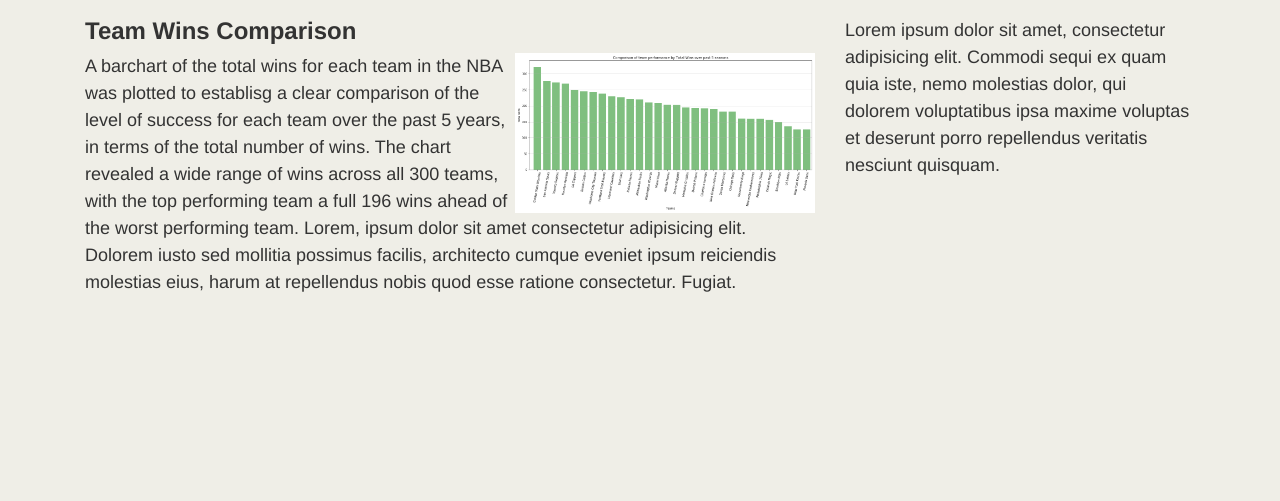
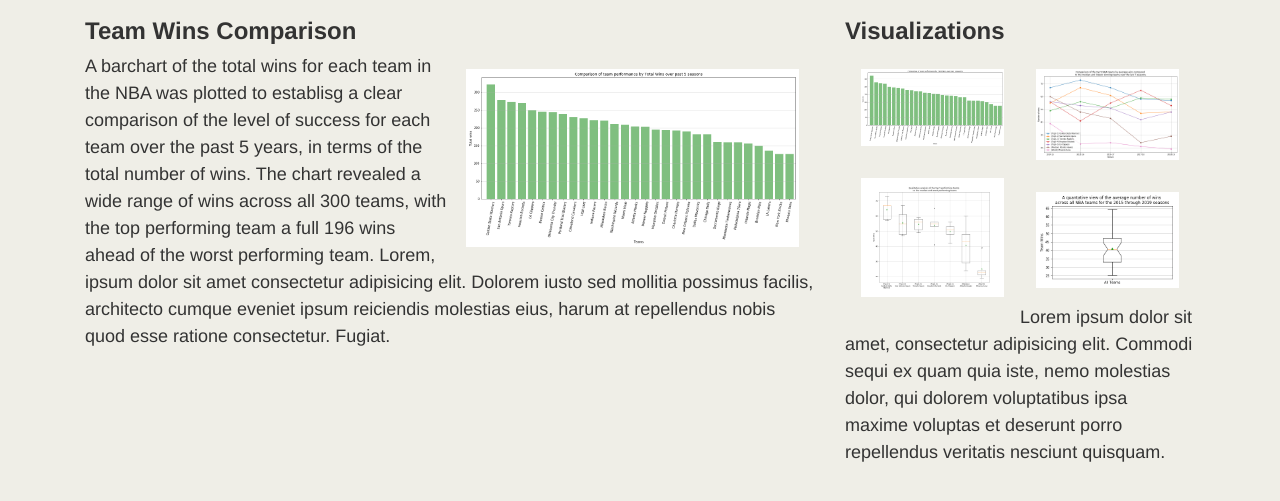
Before and after one commit to paulfhardy/Web-Design-Challenge, a plain HTML site: page index.html in a window 1280 px wide. Shown: the part 89-590 px from the top of the page. Drawn offline with nearby package versions, Linux system fonts and the light colour scheme.

Commit message:
start of landing page

```diff
--- a/index.html
+++ b/index.html
@@ -22,13 +22,20 @@
   <!-- Row 2 -->
   <div class="row">
     <div class="col-md-8">
-      <h2> <strong> Team Wins Comparison </strong></h2>
-      <img src="/Web-Design-Challenge/WebVisualizations/assets/TotalTeamWinsComparison.png" class="img-fluid fit-picture float-right" alt="Responsive image" alt="Team Performance comparison - wins over last 5 years.">
-      <p> A barchart of the total wins for each team in the NBA was plotted to establisg a clear comparison of the level of success for each team over the past 5 years, in terms of the total number of wins.  The chart revealed
-        a wide range of wins across all 300 teams, with the top performing team a full 196 wins ahead of the worst performing team. Lorem, ipsum dolor sit amet consectetur adipisicing elit. Dolorem iusto sed mollitia possimus facilis, architecto cumque eveniet ipsum reiciendis molestias eius, harum at repellendus nobis quod esse ratione consectetur. Fugiat.
-      </p>
+      <div class="box">
+        <h2> <strong> Team Wins Comparison </strong></h2>
+        <img src="/Web-Design-Challenge/WebVisualizations/assets/TotalTeamWinsComparison.png" class="w-50 p-3 img-fluid fit-picture float-right" alt="Responsive image" alt="Team Performance comparison - wins over last 5 years.">
+        <p> A barchart of the total wins for each team in the NBA was plotted to establisg a clear comparison of the level of success for each team over the past 5 years, in terms of the total number of wins.  The chart revealed
+          a wide range of wins across all 300 teams, with the top performing team a full 196 wins ahead of the worst performing team. Lorem, ipsum dolor sit amet consectetur adipisicing elit. Dolorem iusto sed mollitia possimus facilis, architecto cumque eveniet ipsum reiciendis molestias eius, harum at repellendus nobis quod esse ratione consectetur. Fugiat.
+        </p>
+      </div>
     </div>
     <div class="col-md-4">
+      <h2> <strong> Visualizations </strong></h2>
+      <img src="/Web-Design-Challenge/WebVisualizations/assets/TotalTeamWinsComparison.png" class="w-50 p-3 img-fluid fit-picture float-left" alt="...">
+      <img src="/Web-Design-Challenge/WebVisualizations/assets/Top5TeamsMeantoLowestMeanComparison.png" class="w-50 p-3 img-fluid fit-picture float-right" alt="...">
+      <img src="/Web-Design-Challenge/WebVisualizations/assets/ComparisonBoxplotofMeanWins.png" class="w-50 p-3 img-fluid fit-picture float-left" alt="...">
+      <img src="/Web-Design-Challenge/WebVisualizations/assets/BoxplotofMeanWins.png" class="w-50 p-3 img-fluid fit-picture float-right" alt="...">
       <p>Lorem ipsum dolor sit amet, consectetur adipisicing elit. Commodi sequi ex quam quia iste, nemo molestias dolor, qui dolorem voluptatibus ipsa maxime voluptas et deserunt porro repellendus veritatis nesciunt quisquam.</p>
     </div>
   </div>
--- a/style.css
+++ b/style.css
@@ -3,6 +3,23 @@
  */
 
 /* Styling for HTML elements */
+/*
+.box {
+  height: 20px;
+  padding: 20px;
+  color: #fff;
+  background: deepskyblue;
+}
+
+.margin-top-80 {
+  margin-top: 80px;
+}
+
+div {
+  border: .5px lightslategray dotted;
+  padding: 1px;
+}
+*/
 body {
   padding: 6;
   margin: 3;
@@ -30,9 +47,12 @@ h1 {
 h2 {
   font-size: 24px;
 }
+
+/*
 .fit-picture {
-  width: 300px;
+  width: 100px;
 }
+*/
 a {
   color: #d21034;
 }
```
